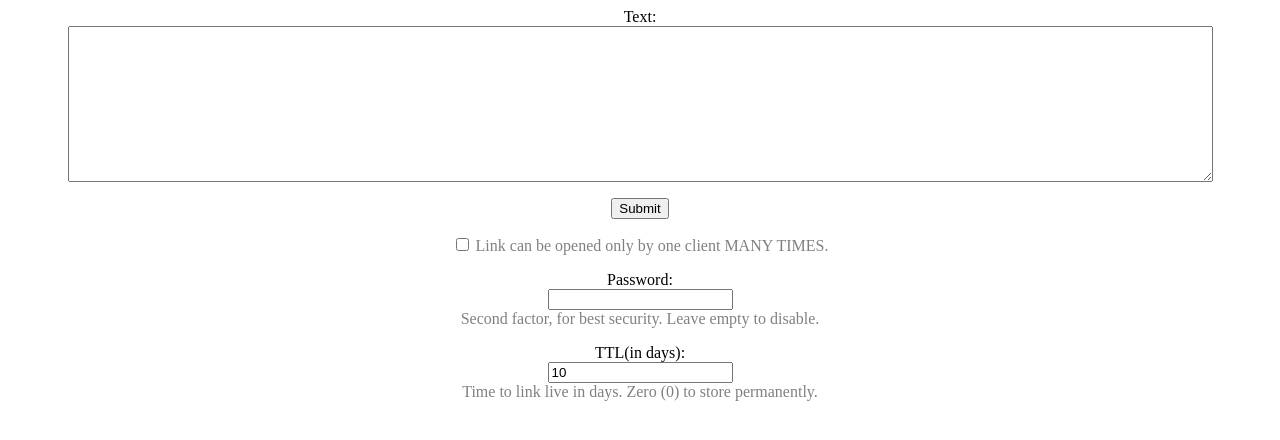
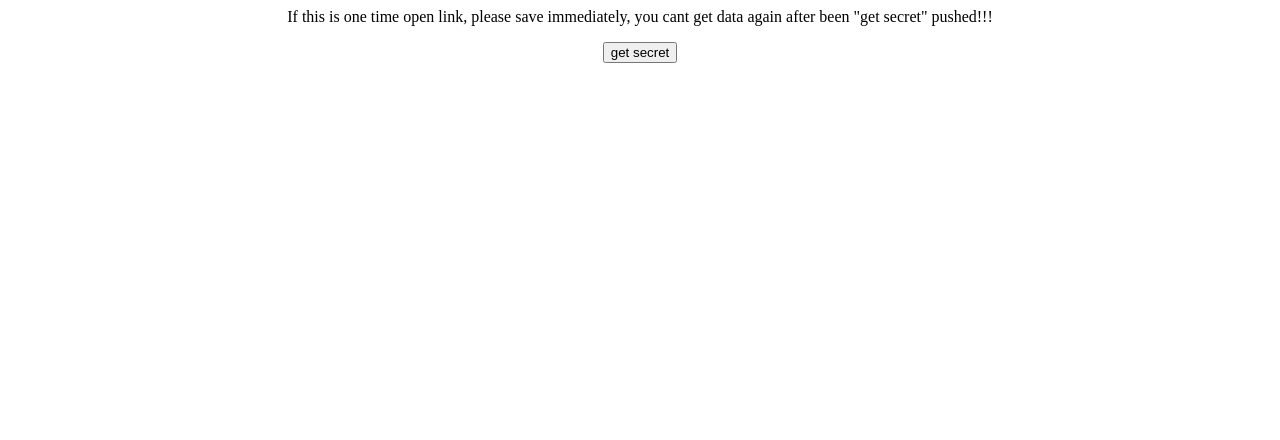
Before and after one commit to link0ln/inigma, a PHP site: page /index.php?view=view_template in a window 1280 px wide. Shown: the top 440 px of the page. Run offline with PHP 8.4, Linux system fonts and the light colour scheme; data that the repository does not hold is empty.

Commit message:
new functional

```diff
--- /dev/null
+++ b/functions.js
@@ -0,0 +1,4 @@
+$.urlParam = function(name){
+	var results = new RegExp('[\?&]' + name + '=([^&#]*)').exec(window.location.href);
+	return results[1] || 0;
+}
--- a/index.php
+++ b/index.php
@@ -14,18 +14,7 @@
   mkdir(getcwd()."/iv",0700,true);
 }
 
-
 `find keys/ -mtime +5 -exec rm -f {} \;`;
-
-if (preg_match("/slack/", $_SERVER['HTTP_USER_AGENT'])){
-  print "One time url service.";
-  exit(0);
-}
-
-if (preg_match("/TelegramBot/", $_SERVER['HTTP_USER_AGENT'])){
-  print "One time url service.";
-  exit(0);
-}
 
 function get_uid() {
   $uid = $_COOKIE['uid'];
@@ -34,7 +23,6 @@
   }
   return $uid;
 }
-
 
 function getRandomString($length = 20) {
   $validCharacters = "abcdefghijklmnopqrstuxyvwzABCDEFGHIJKLMNOPQRSTUXYVWZ0123456789";
@@ -62,14 +50,6 @@
 
 }
 
-function no_such_hash(){
-  print header("Refresh: 4; URL=https://$domain/");
-  print "<html><head><meta http-equiv='content-type' content='text/html; charset=utf-8' /></head><body>";
-  print "<center>Нет такого ХЕША, либо ХЕШ был уже открыт.</center>";
-  print "</body></html>";
-  exit(0);
-}
-
 function get_timestamp(){
   $date = new DateTime();
   return $date->getTimestamp();
@@ -92,6 +72,9 @@
     $json_data['encrypted_text'] = $enc_data['enc_string'];
     $json_data['iv']             = $enc_data['iv'];
     $json_data['encrypted']      = true;
+  }else{
+    $json_data['text'] = $text;
+    $json_data['encrypted'] = false;
   }
 
   fwrite($fp, json_encode($json_data));
@@ -101,42 +84,9 @@
 }
 
 if ($_GET['view']){
-  $fname = $_GET['view'];
-  $result = preg_match("/^[a-zA-Z0-9]+$/",$fname);
-  if ($result){
-    if (file_exists("keys/$fname")) {
-      $fp = fopen("keys/$fname","r") or print "";
-      if ($fp){
-        $text = fread($fp, filesize("keys/$fname"));
-        fclose($fp);
-        `rm "keys/$fname"`;
-        print "<html><head><meta http-equiv='content-type' content='text/html; charset=utf-8' /></head><body>";
-        print $text;
-        print "</body></html>";
-        exit(0);
-      }
-    }
-    no_such_hash();
-  }
+  require('view_template.php');
+  exit(0);
 }
+
+require('index_template.php');
 ?>
-
-<html>
-<head>
-<title>Inigma</title>
-<meta http-equiv='content-type' content='text/html; charset=utf-8' />
-</head>
-<body>
-  <center>
-    <form action="/" method=POST>
-      <p>
-      Text:<br><textarea cols=140 rows=10 name="text"></textarea></p>
-      <p><input type=submit></p>
-      <p><input type="checkbox" name="multiopen" value="Multiopen link" /> <font color=grey>Link can be opened only by one client MANY TIMES.</font></p>
-      <p>Password:<br><input type="password" name="open_pwd" /><br><font color=grey>Second factor, for best security. Leave empty to disable.</font></p>
-      <p>TTL(in days):<br><input type="text" name="ttl" value="10" /><br><font color=grey>Time to link live in days. Zero (0) to store permanently.</font></p>
-    </form>
-<br />
-</center>
-</body>
-</html>
--- /dev/null
+++ b/view_template.php
@@ -0,0 +1,32 @@
+<html>
+<head>
+<meta http-equiv='content-type' content='text/html; charset=utf-8' />
+<script src='https://code.jquery.com/jquery-3.5.1.min.js'></script>
+<script src='https://<?php print $domain; ?>/functions.js'></script>
+</head>
+<body>
+<center>
+<div id='info'>
+<p>If this is one time open link, please save immediately, you cant get data again after been "get secret" pushed!!!</p>
+<p><input type='button' id='get_secret' value='get secret'/></p>
+</div>
+<p><div id='secret'></div></p>
+</center>
+<script language=javascript>
+  view = $.urlParam('view');
+  $('#get_secret').on('click',function(){
+    jQuery.post("/view.php", { view: view })
+    .done(function(data) {
+      json_data = jQuery.parseJSON(data);
+      $("#secret").text(json_data['text']);
+      $('#info').hide();
+      if ( json_data['redirect_root'] == 'true' ) {
+        setTimeout(function (){
+          window.location.replace("/");
+        }, 5000);
+      }
+    });
+  });
+</script>
+</body>
+</html>
```
Also changed, not shown: index_template.php (added, +19 -0 lines), view.php (added, +22 -0 lines), 1 other file.
